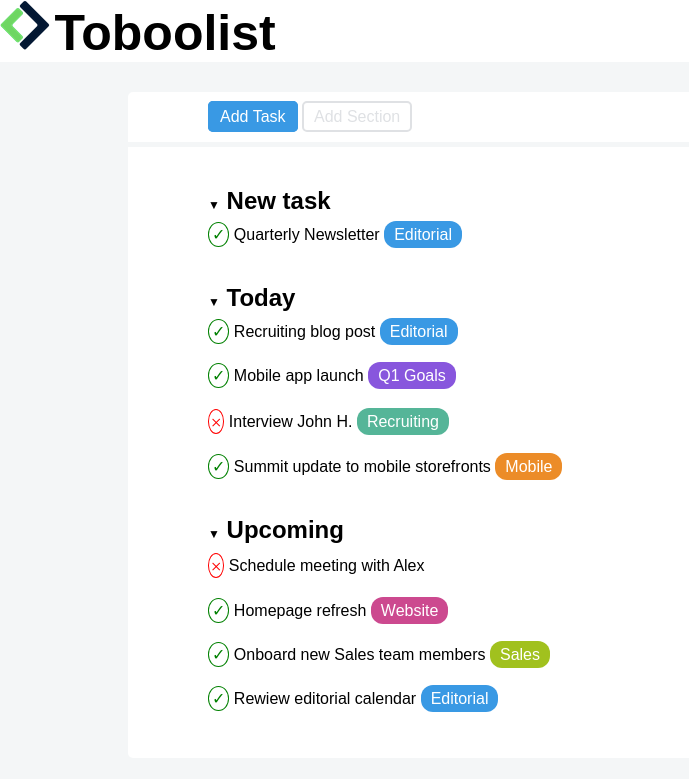
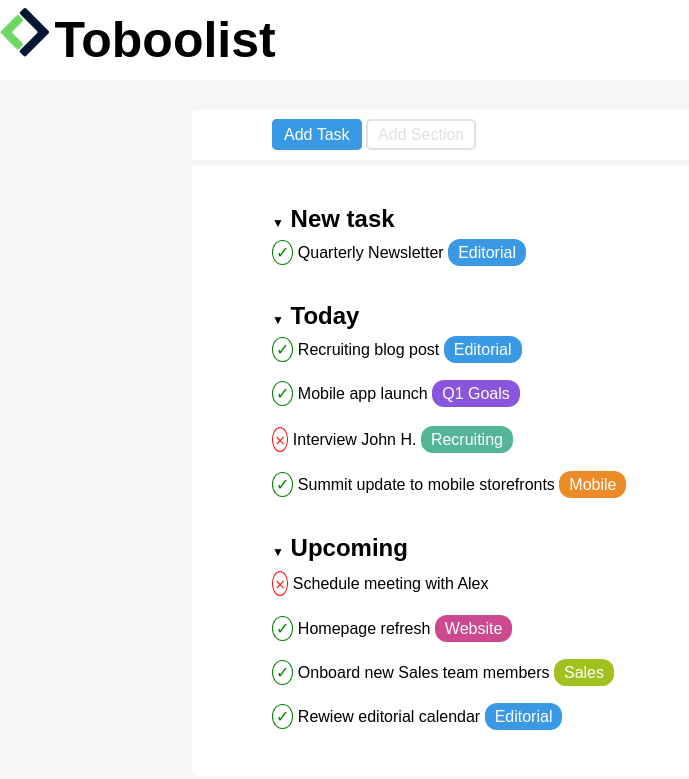
Before and after one commit to niz99/html-css-toboolist, a plain HTML site: page index.html in a window 1280 px wide. Shown: the whole page, without its empty margins (0-689 px from the left). Drawn offline with Linux system fonts and the light colour scheme.

Commit message:
esercizio terminato

```diff
--- a/asset/css/style.css
+++ b/asset/css/style.css
@@ -11,15 +11,17 @@ body{
 
 .bg-white{
     background-color: white;
+    height: 80px;
 }
 
-#logo{
+#title{
     display: inline-block;
     font-size: 50px;
+    line-height: 80px;
 }
 
 .first-main-size{
-    width: 80%;
+    width: 70%;
     margin: 30px auto 0;
     height: 50px;
     border-top-right-radius: 5px;
@@ -46,7 +48,7 @@ body{
 }
 
 .second-main-size{
-    width: 80%;
+    width: 70%;
     margin: 5px auto;
     border-bottom-right-radius: 5px;
     border-bottom-left-radius: 5px;
--- a/index.html
+++ b/index.html
@@ -10,7 +10,7 @@
 <body>
     <header class="bg-white">
         <img src="./asset/img/Logo.png" alt="logo">
-        <h1 id="logo">Toboolist</h1>
+        <h1 id="title">Toboolist</h1>
     </header>
 
     <div class="first-main-size">
```
